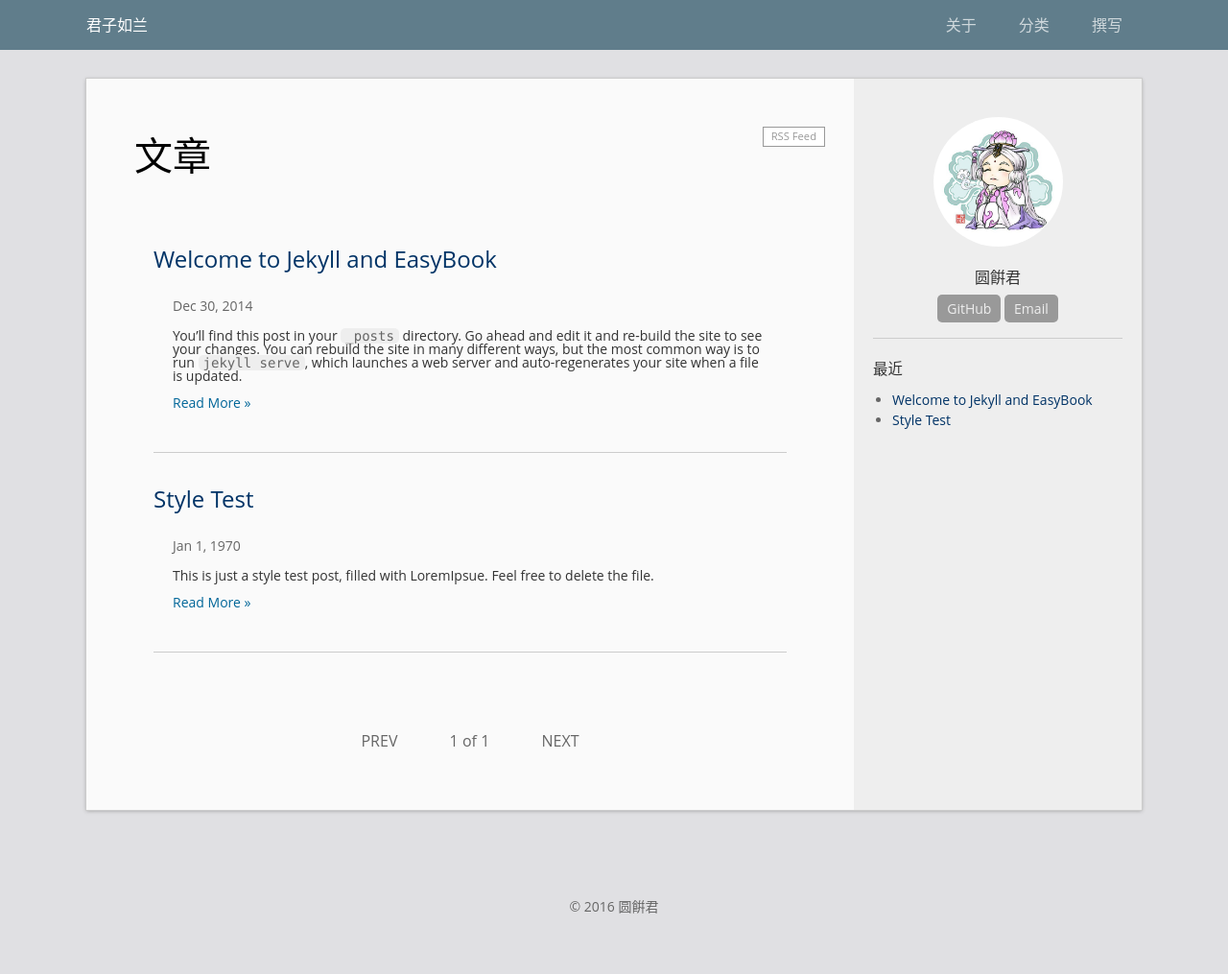
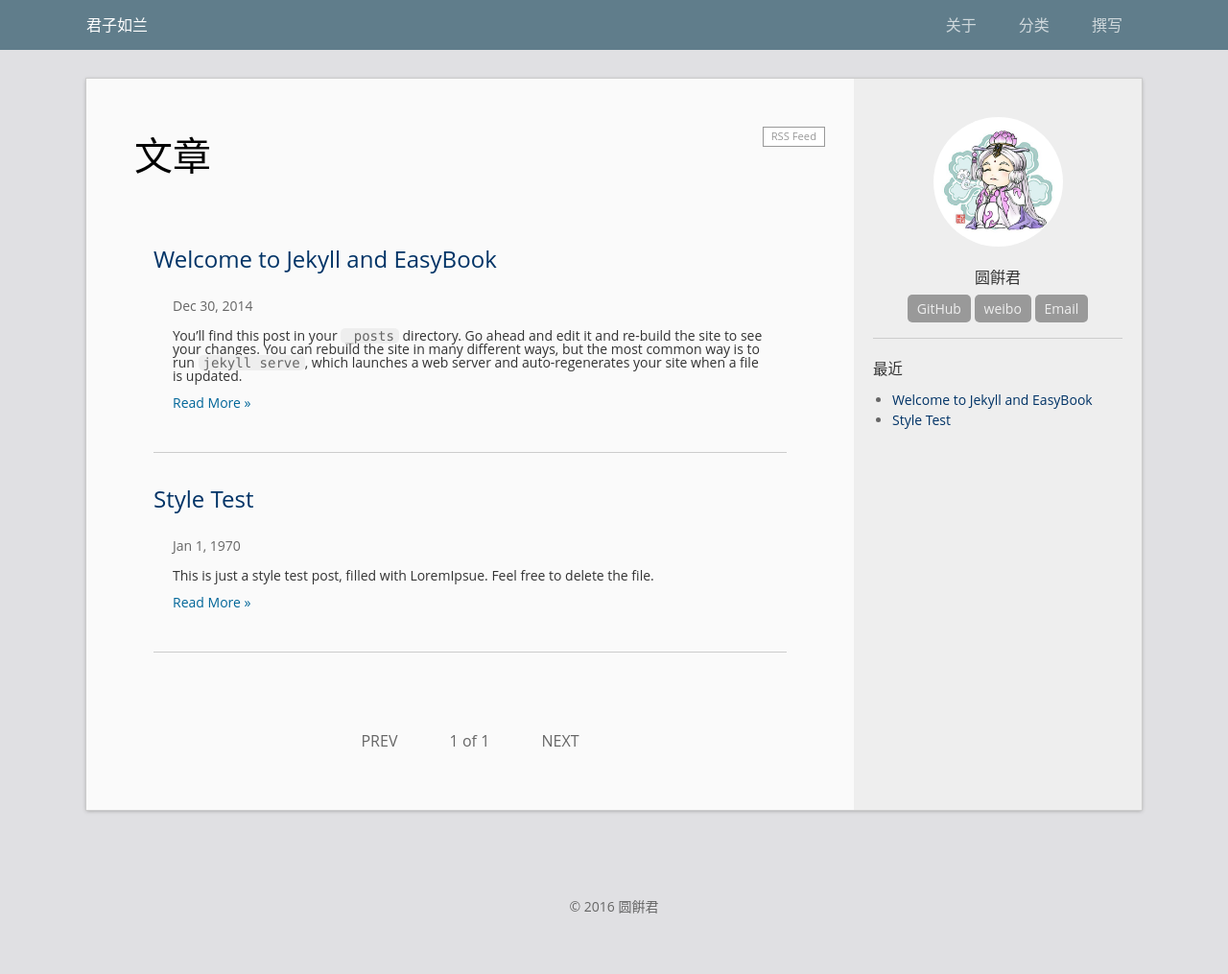
Before and after one commit to imTim12138/imTim12138.github.io, a Jekyll site: the page built from index.html, in a window 1280 px wide. Shown: the whole page at 96% size. Built offline with Jekyll 4.4.1, drawn with Linux system fonts in a browser that asks for light colours; the list of posts is cut into pages by our own code.

Commit message:
边栏加入weibo和email

```diff
--- a/_config.yml
+++ b/_config.yml
@@ -8,11 +8,12 @@ description:
 
 # Your information
 email: hjltim@icloud.com
+#用chrome处理邮件发送 href="mailto:{{ site.email }}"
 author: 圆餠君
 avatar: "/images/susu.png"
 profile: 一只学电的程序餠子.
 
-#twitter_username: twitter_username
+weibo_username: toycc2h
 github_username:  imtim12138
 
 # Comment Service (Disqus or 多说)
--- a/_includes/sidebar.html
+++ b/_includes/sidebar.html
@@ -6,11 +6,11 @@
     {% if site.github_username %}
     <a href="https://github.com/{{ site.github_username }}">GitHub</a>
     {% endif %}
-    {% if site.twitter_username %}
-    <a href="https://twitter.com/{{ site.twitter_username }}">Twitter</a>
+    {% if site.weibo_username %}
+    <a href="https://weibo.com/{{ site.weibo_username }}">weibo</a>
     {% endif %}
     {% if site.email %}
-    <a href="mailto:{{ site.email }}">Email</a>
+    <a href="http://mail.qq.com/cgi-bin/qm_share?t=qm_mailme&email=4dPW1NjR1NbZ1dmhkJDPgo6M">Email</a>
     {% endif %}
   </p>
 </div>
```
